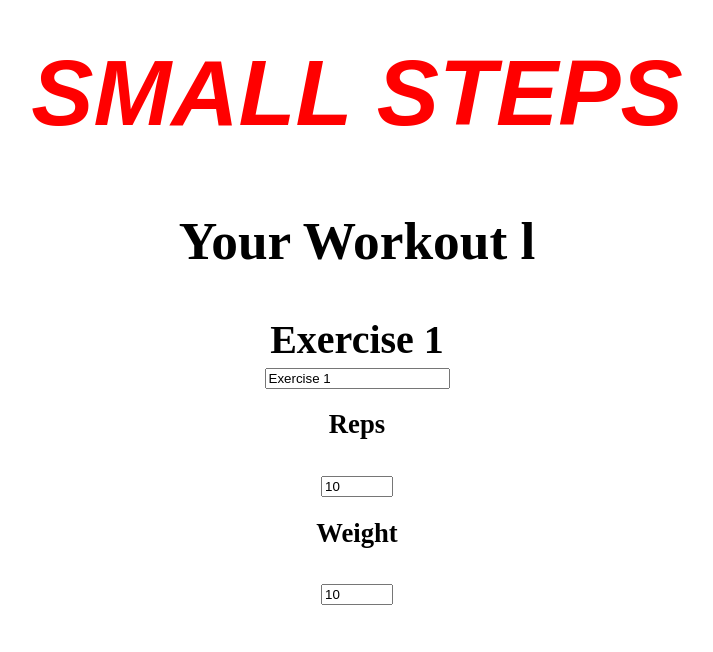
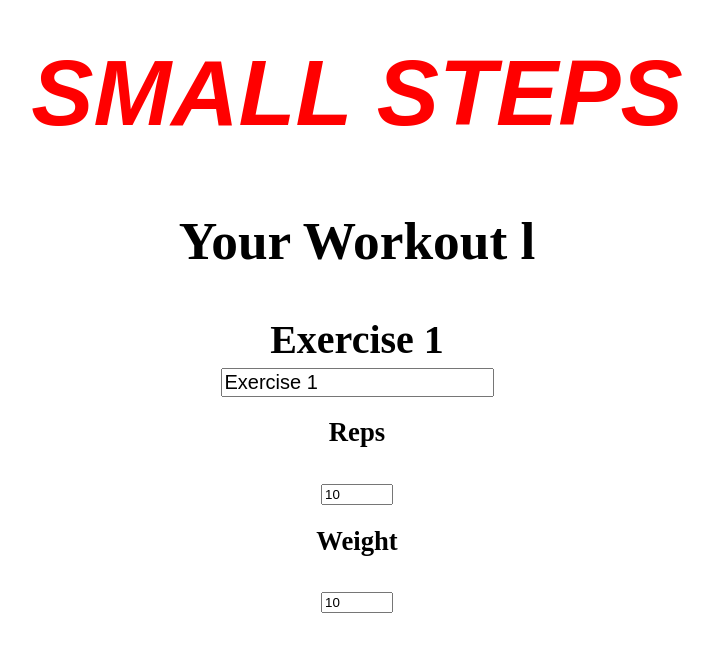
Before and after one commit to CarterPohl/CarterPohl.github.io, a plain HTML site: page index.html in a window 1280 px wide. Shown: the whole page, without its empty margins (283-996 px from the left). Drawn offline with Linux system fonts and the light colour scheme; files that its build step writes are made by us from their sources.

Commit message:
Update index.html

```diff
--- a/index.html
+++ b/index.html
@@ -14,7 +14,7 @@
 		</h2>
 		<h3>Exercise 1
 		</h3>
-		<input type="text" id="Exercise1" name="Exercise1" value="Exercise 1" style="font-size: 10pt"><br>
+		<input type="text" id="Exercise1" name="Exercise1" value="Exercise 1" style="font-size: 15pt"><br>
 		<h4>Reps
 		</h4>
 		<input type="number" id="Exe1Reps" name="quantity" min="0" max="1000" value=10>
```
